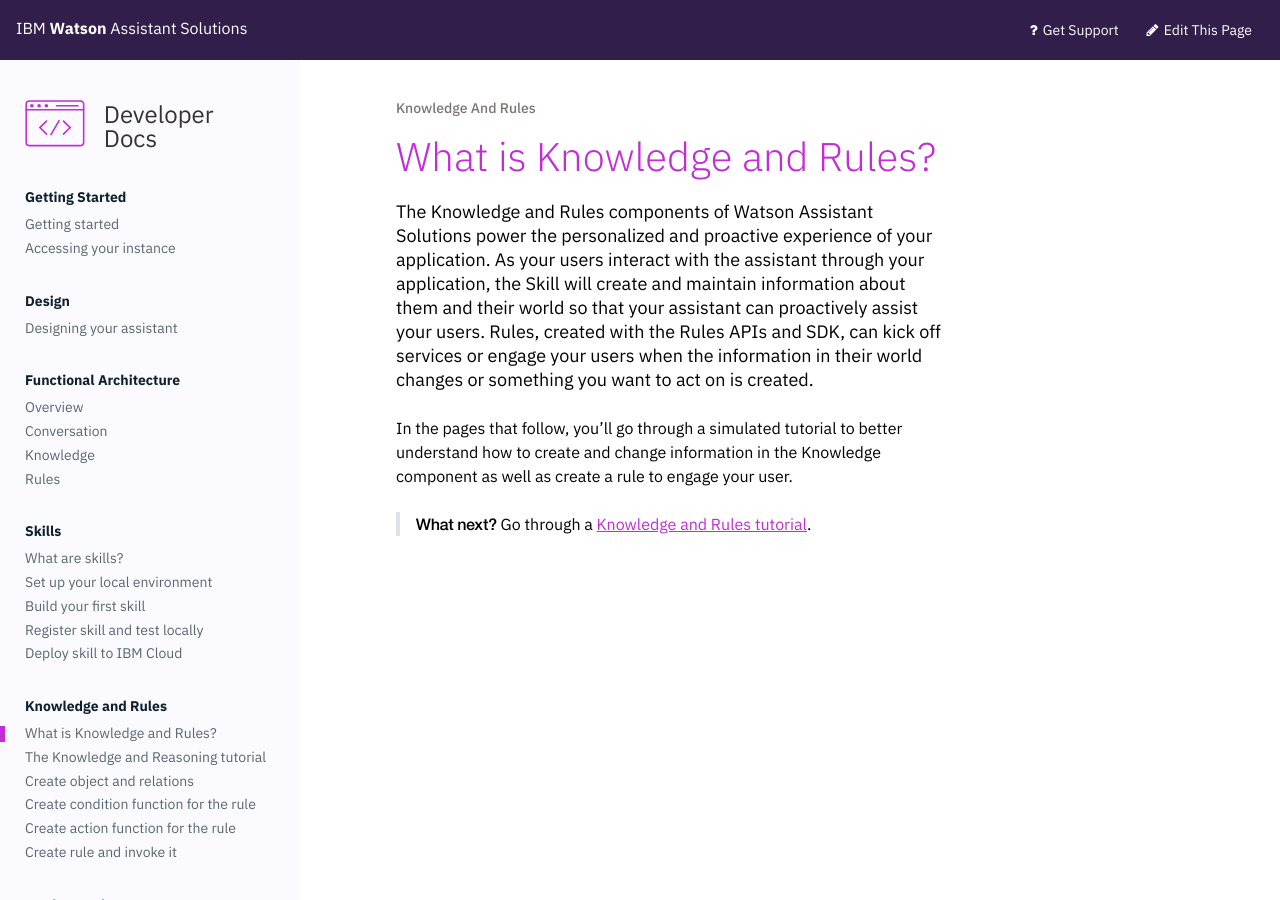
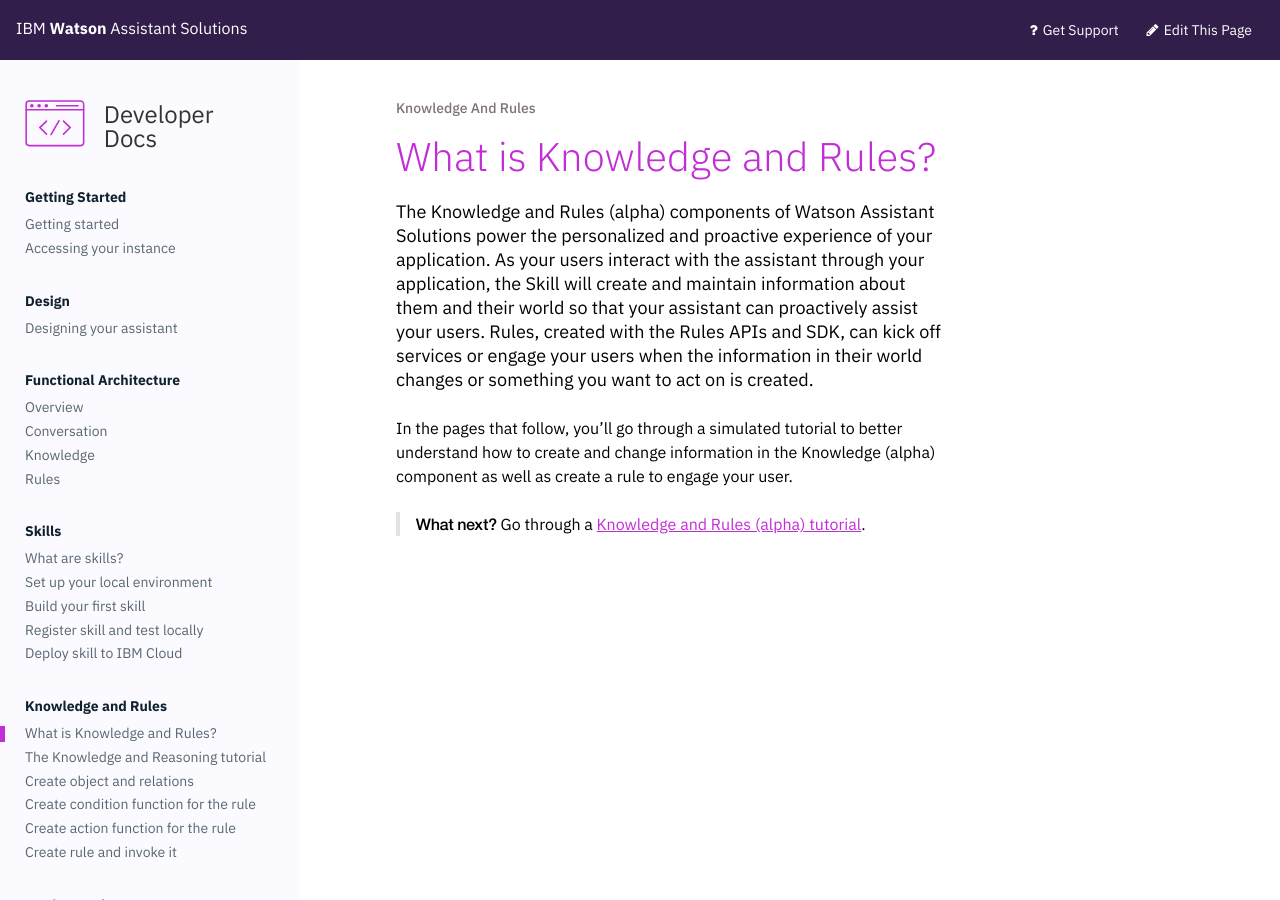
Before and after one commit to Watson-Personal-Assistant/developer, a Jekyll site: the page built from _content/knowledge/what-is-kr.md, in a window 1280 px wide. Built offline with Jekyll 4.4.1, drawn with Linux system fonts in a browser that asks for light colours.

Commit message:
Update what-is-kr.md
Added alpha tag.

```diff
--- a/_content/knowledge/what-is-kr.md
+++ b/_content/knowledge/what-is-kr.md
@@ -3,8 +3,8 @@
 weight: 5
 ---
 
-The Knowledge and Rules components of Watson Assistant Solutions power the personalized and proactive experience of your application.  As your users interact with the assistant through your application, the Skill will create and maintain information about them and their world so that your assistant can proactively assist your users. Rules, created with the Rules APIs and SDK, can kick off services or engage your users when the information in their world changes or something you want to act on is created.
+The Knowledge and Rules (alpha) components of Watson Assistant Solutions power the personalized and proactive experience of your application.  As your users interact with the assistant through your application, the Skill will create and maintain information about them and their world so that your assistant can proactively assist your users. Rules, created with the Rules APIs and SDK, can kick off services or engage your users when the information in their world changes or something you want to act on is created.
 
-In the pages that follow, you'll go through a simulated tutorial to better understand how to create and change information in the Knowledge component as well as create a rule to engage your user.
+In the pages that follow, you'll go through a simulated tutorial to better understand how to create and change information in the Knowledge (alpha) component as well as create a rule to engage your user.
 
-> **What next?** Go through a [Knowledge and Rules tutorial]({{site.baseurl}}/knowledge/about-tutorial).
+> **What next?** Go through a [Knowledge and Rules (alpha) tutorial]({{site.baseurl}}/knowledge/about-tutorial).
```
